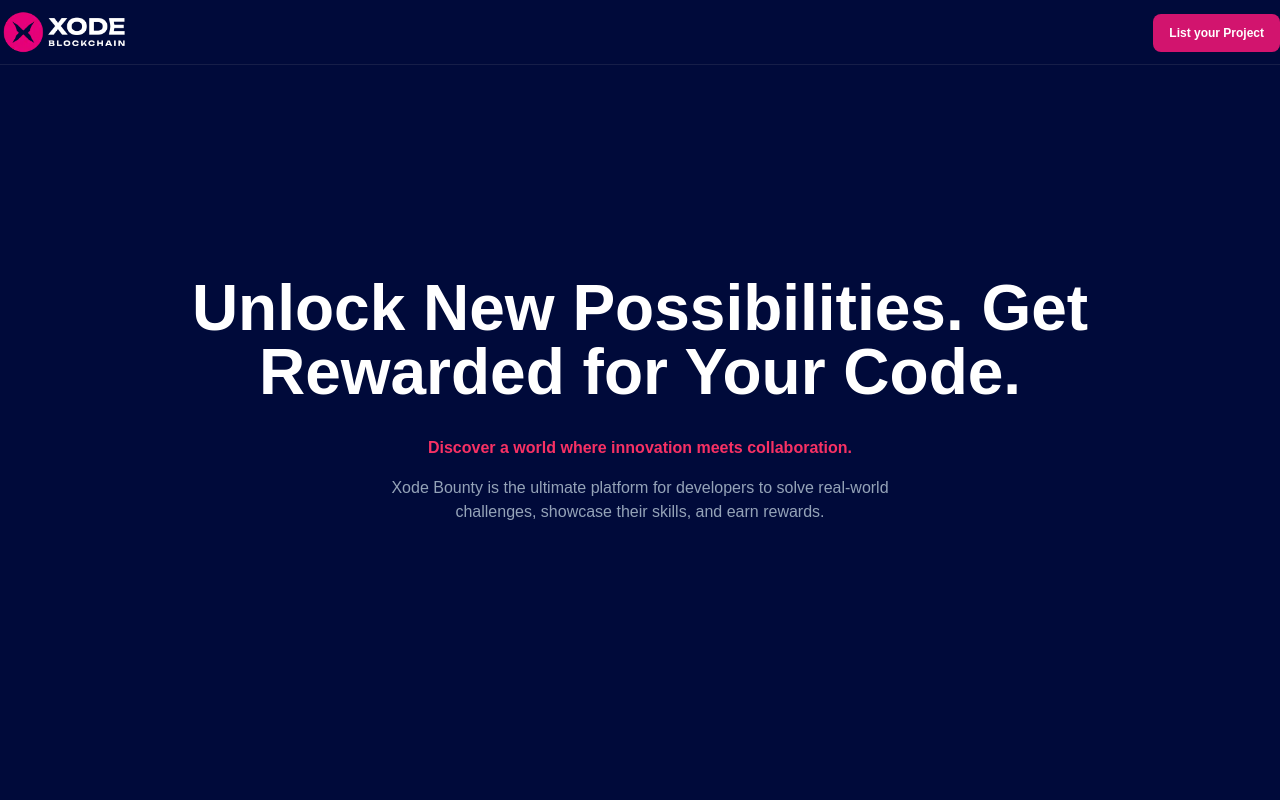
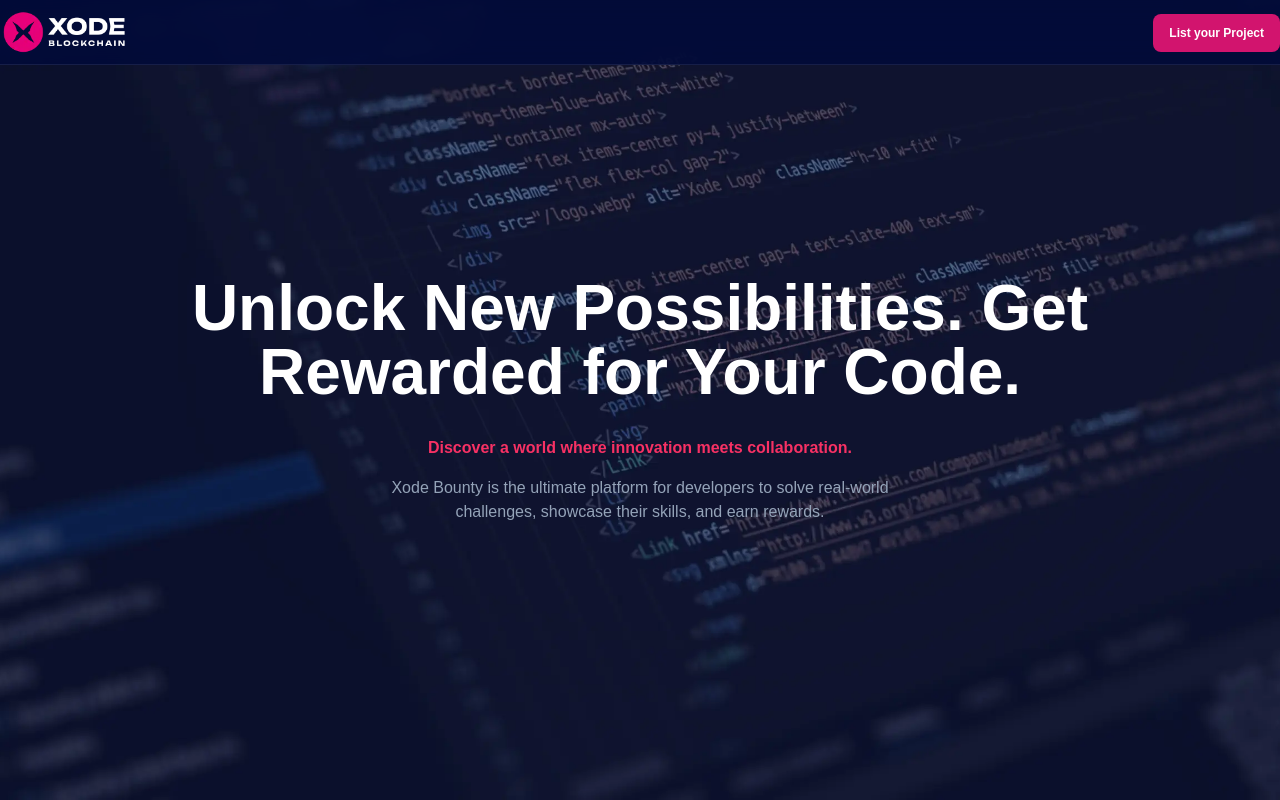
Before and after one commit to 4Nexgen/xode-bounties, a Next.js app: page / in a window 1280 px wide. Shown: the top 800 px of the page. Built offline with nearby package versions, Linux system fonts and the light colour scheme.

Commit message:
style: home banner image

```diff
--- a/src/app/page.tsx
+++ b/src/app/page.tsx
@@ -4,7 +4,10 @@
 export default function Home() {
   return (
     <div>
-      <div className="bg-theme-blue-dark text-white">
+      <div
+        className="bg-theme-blue-dark text-white bg-cover bg-center bg-no-repeat"
+        style={{ backgroundImage: 'url("/home-banner.webp")' }}
+      >
         <div className="container mx-auto flex flex-col items-center justify-center py-8 px-10 h-screen gap-8">
           <h1 className="text-[4em] text-center font-bold leading-none">
             Unlock New Possibilities. Get Rewarded for Your Code.
--- a/src/components/shared/header.tsx
+++ b/src/components/shared/header.tsx
@@ -1,6 +1,6 @@
 export function Header() {
   return (
-    <div className="bg-theme-blue-dark text-white fixed w-full z-20 border-b border-theme-border">
+    <div className="bg-[#000a3ad4] backdrop-blur-md text-white fixed w-full z-20 border-b border-theme-border">
       <div className="container mx-auto">
         <div className="flex items-center justify-between py-2">
           <img src="/logo.webp" alt="Xode Logo" className="h-12" />
```
Also changed, not shown: public/home-banner.webp (added).
